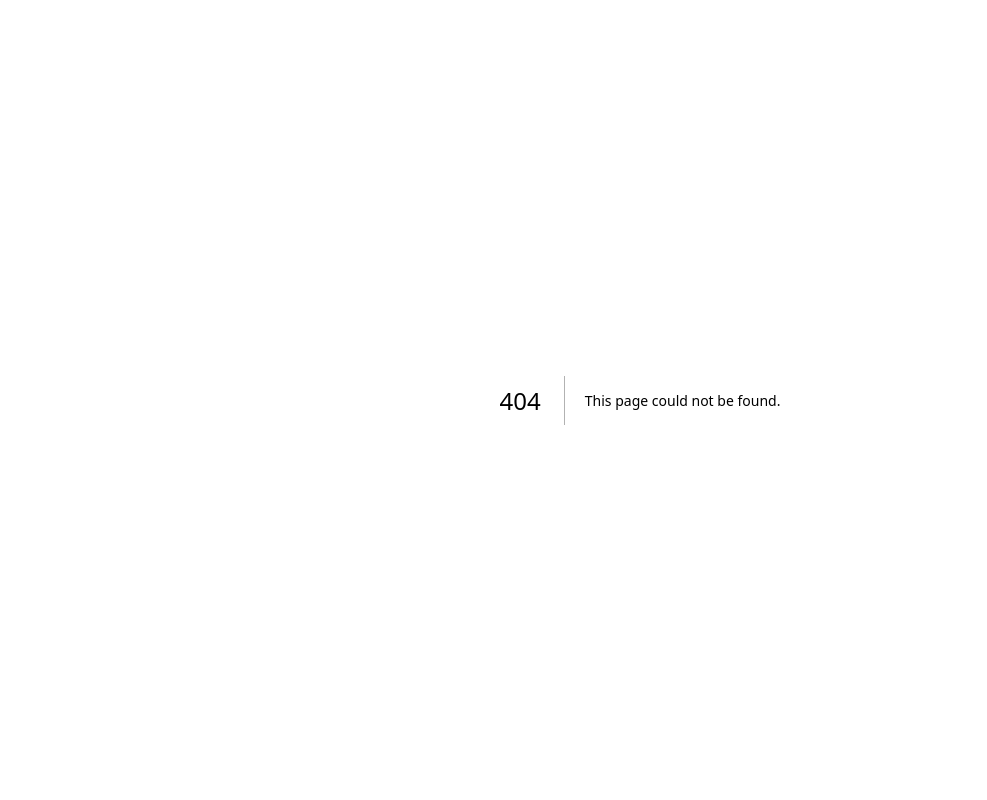
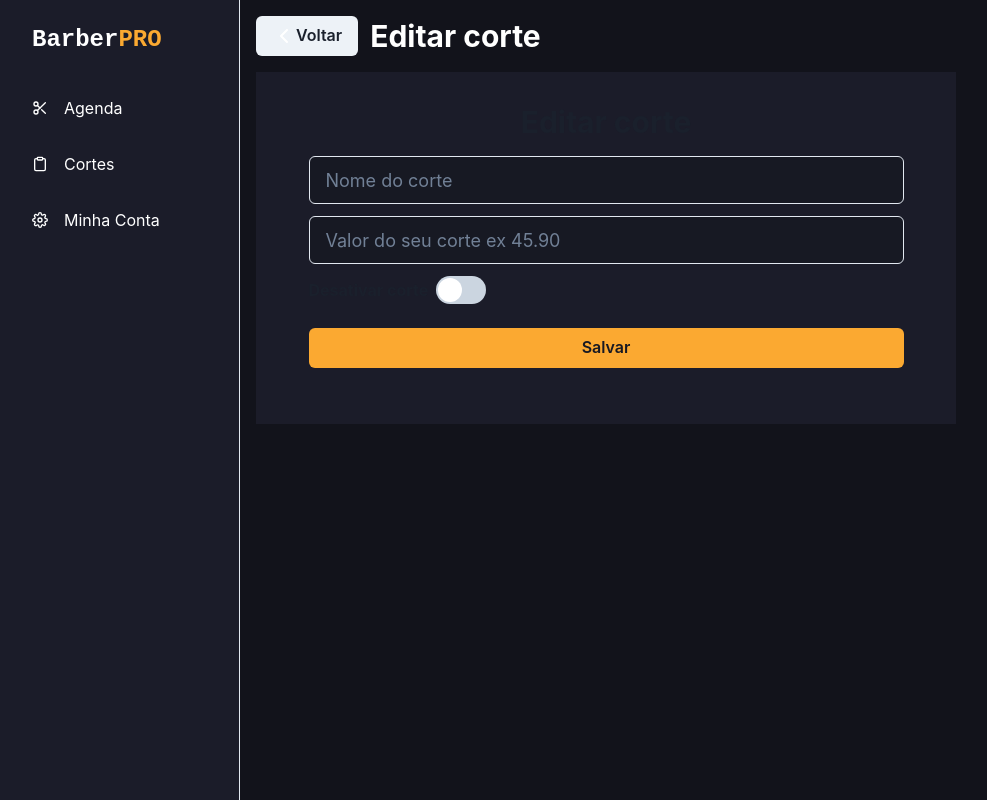
Before and after one commit to Felipeserpa/front-Barber, a Next.js app in the folder barber-web/: page /haircuts/1 in a window 1280 px wide. Before the commit this address had no page. Shown: the whole page, without its empty margins (0-987 px from the left). Built offline with nearby package versions, Linux system fonts and the light colour scheme.

Commit message:
implementando pagina de editar cortes

```diff
--- /dev/null
+++ b/barber-web/src/pages/haircuts/[id].tsx
@@ -0,0 +1,110 @@
+import Head from "next/head";
+import {
+  Flex,
+  Text,
+  Heading,
+  Button,
+  useMediaQuery,
+  Input,
+  Stack,
+  Switch,
+} from "@chakra-ui/react";
+
+import { Sidebar } from "../../components/sidebar";
+import { FiChevronLeft } from "react-icons/fi";
+import Link from "next/link";
+
+export default function EditHaircut() {
+  const [isMobile] = useMediaQuery("(max-width: 500px)");
+
+  return (
+    <>
+      <Head>
+        <title>Editando modelo de corte - BarberPRO</title>
+      </Head>
+      <Sidebar>
+        <Flex
+          direction="column"
+          alignItems="flex-start"
+          justifyContent="flex-start"
+        >
+          <Flex
+            direction={isMobile ? "column" : "row"}
+            w="100%"
+            alignItems={isMobile ? "flex-start" : "center"}
+            justifyContent="flex-start"
+            mb={isMobile ? 4 : 0}
+          >
+            <Link href="/haircuts">
+              <Button
+                mr={3}
+                p={4}
+                display="flex"
+                alignItems="center"
+                justifyContent="center"
+              >
+                <FiChevronLeft size={24} color="#FFF" />
+                Voltar
+              </Button>
+            </Link>
+
+            <Heading fontSize={isMobile ? "22px" : "3xl"} color="white">
+              Editar corte
+            </Heading>
+          </Flex>
+
+          <Flex
+            mt={4}
+            maxW="700px"
+            pt={8}
+            pb={8}
+            w="100%"
+            bg="barber.400"
+            direction="column"
+            align="center"
+            justify="center"
+          >
+            <Heading fontSize={isMobile ? "22px" : "3xl"} mb={4}>
+              Editar corte
+            </Heading>
+
+            <Flex w="85%" direction="column">
+              <Input
+                placeholder="Nome do corte"
+                bg="gray.900"
+                mb={3}
+                size="lg"
+                type="text"
+                w="100%"
+              />
+
+              <Input
+                placeholder="Valor do seu corte ex 45.90"
+                bg="gray.900"
+                mb={3}
+                size="lg"
+                type="number"
+                w="100%"
+              />
+
+              <Stack mb={6} align="center" direction="row">
+                <Text fontWeight="bold">Desativar corte</Text>
+                <Switch size="lg" colorScheme="red" />
+              </Stack>
+
+              <Button
+                mb={6}
+                w="100%"
+                bg="button.cta"
+                color="gray.900"
+                _hover={{ bg: "#FFB13e" }}
+              >
+                Salvar
+              </Button>
+            </Flex>
+          </Flex>
+        </Flex>
+      </Sidebar>
+    </>
+  );
+}
--- a/barber-web/src/pages/haircuts/index.tsx
+++ b/barber-web/src/pages/haircuts/index.tsx
@@ -40,6 +40,9 @@ export default function Haircuts({ haircuts }) {
   const [isMobile] = useMediaQuery("(max-width: 500px)");
 
   const [haircutList, setHaircutList] = useState<HaircutItem[]>(haircuts || []);
+
+
+
 
   return (
     <>
```
